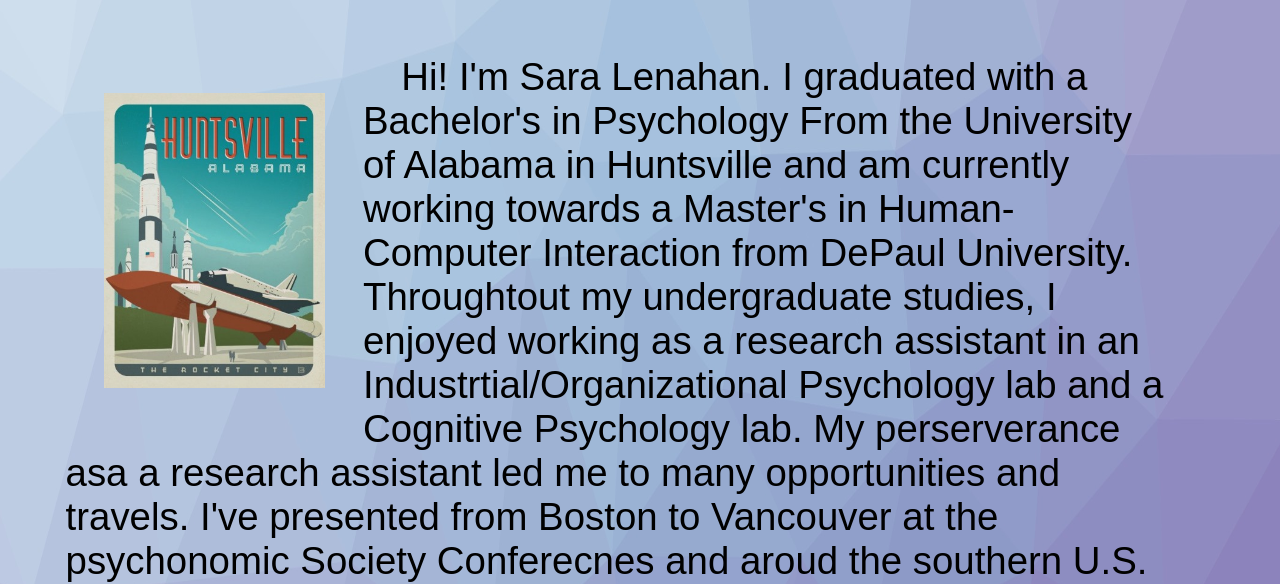
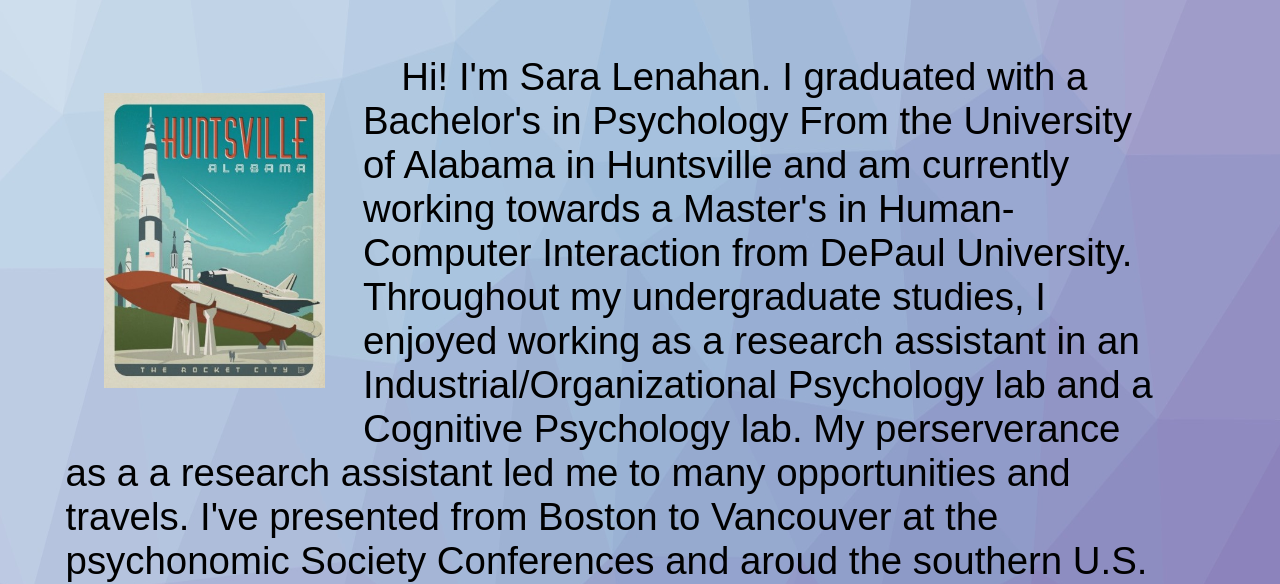
Before and after one commit to slenaha1/slenaha1.github.io, a plain HTML site: page aboutme.html in a window 1280 px wide. Shown: the part 372-956 px from the top of the page. Drawn offline with Linux system fonts and the light colour scheme; a web font is replaced by a local one.

Commit message:
Update aboutme.html

```diff
--- a/aboutme.html
+++ b/aboutme.html
@@ -26,7 +26,7 @@
         <section class="incerpt">
             <p>ABOUT ME</p>
 		<p><img src="postcard.jpg" alt="rocketcity">
-			Hi! I'm Sara Lenahan. I graduated with a Bachelor's in Psychology From the University of Alabama in Huntsville and am currently working towards a Master's in Human-Computer Interaction from DePaul University. Throughtout my undergraduate studies, I enjoyed working as a research assistant in an Industrtial/Organizational Psychology lab and a Cognitive Psychology lab. My perserverance asa a research assistant led me to many opportunities and travels. I've presented from Boston to Vancouver at the psychonomic Society Conferecnes and aroud the southern U.S. for the Southeastern Psychological Association annual meetings.
+			Hi! I'm Sara Lenahan. I graduated with a Bachelor's in Psychology From the University of Alabama in Huntsville and am currently working towards a Master's in Human-Computer Interaction from DePaul University. Throughout my undergraduate studies, I enjoyed working as a research assistant in an Industrial/Organizational Psychology lab and a Cognitive Psychology lab. My perserverance as a a research assistant led me to many opportunities and travels. I've presented from Boston to Vancouver at the psychonomic Society Conferences and aroud the southern U.S. for the Southeastern Psychological Association annual meetings.
             </p>
             <p><picture><source srcset="montesano.jpg" media="(max-width:30em)"><img src="montesano.jpg"/></picture>Aside from my studies, you can find me enjoying the beautiful scenery North Alabama has to offer. My hobbies include painting, sketching, and hiking various spots across the Tennesee Valley</p>
       </section>
```
